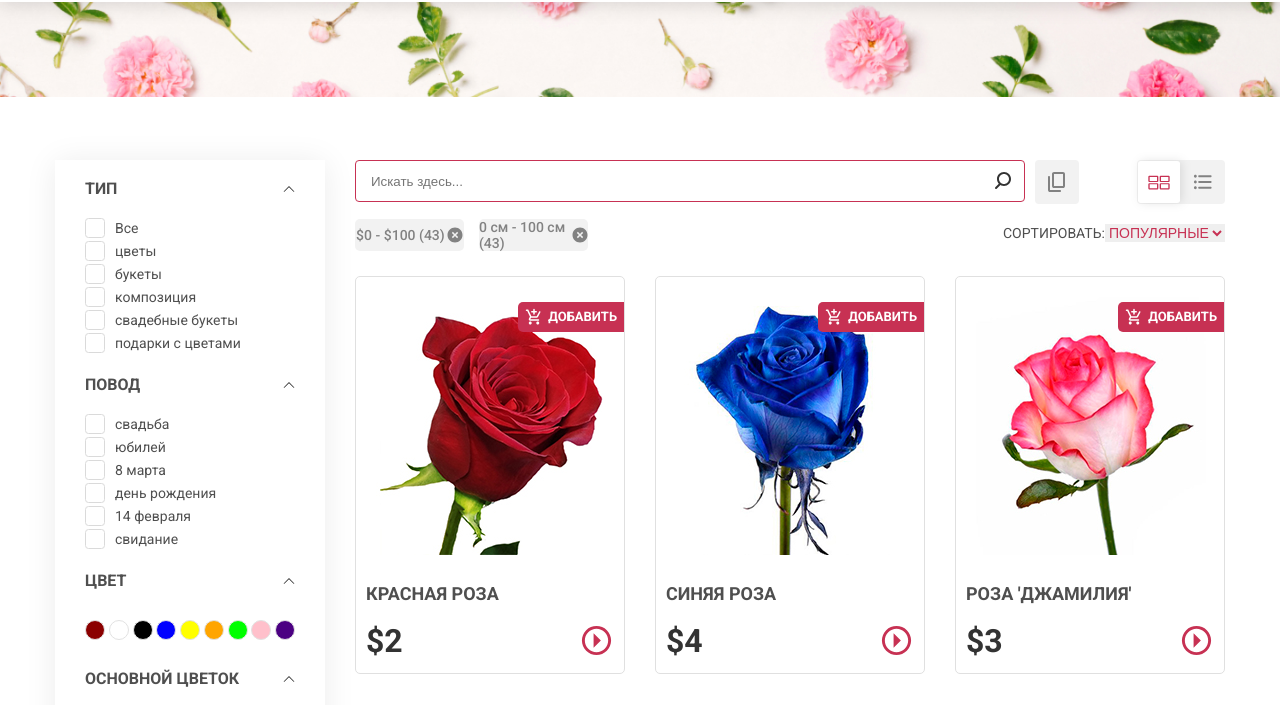
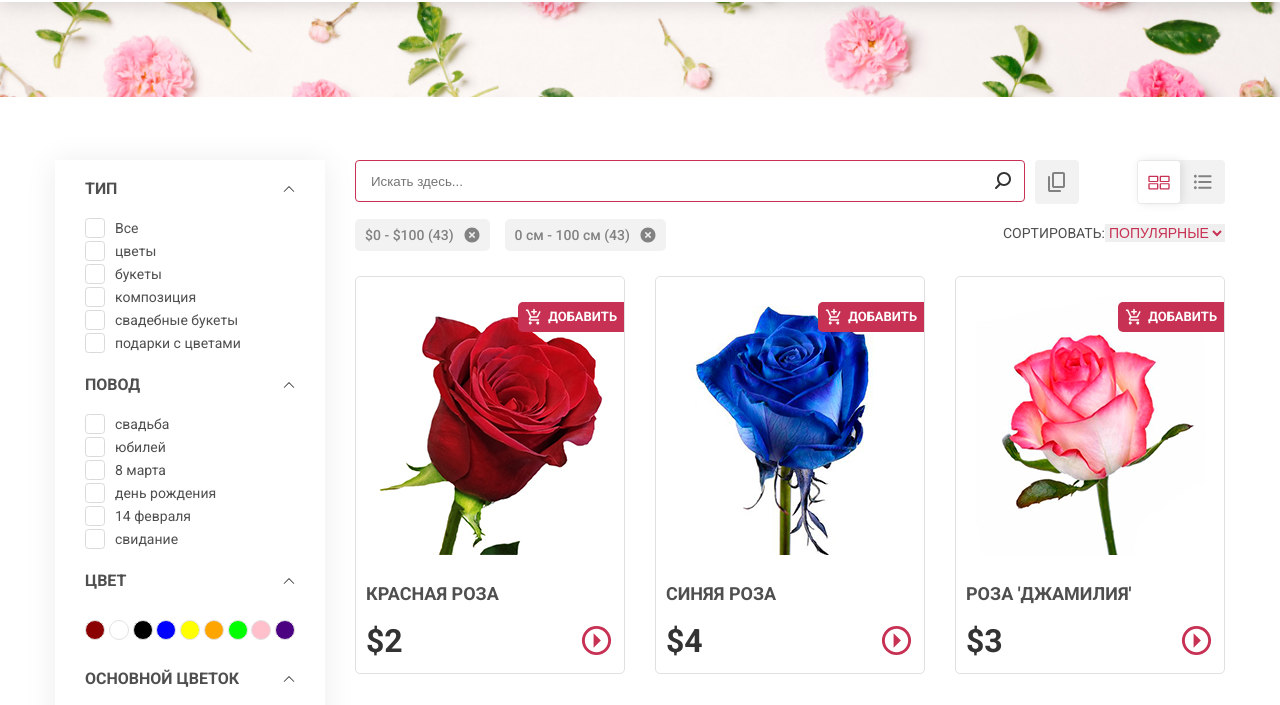
Before and after one commit to AnastasiaSyt/Online-Store, a website built with webpack: page src/index.html in a window 1280 px wide. Shown: the part 76-781 px from the top of the page. Built offline with nearby package versions, Linux system fonts and the light colour scheme.

Commit message:
fix: style tags

```diff
--- a/src/components/filterPage/tags.css
+++ b/src/components/filterPage/tags.css
@@ -1,5 +1,4 @@
 .tag {
-    width: 109px;
     height: 32px;
     background: #F2F2F2;
     border-radius: 5px;
@@ -13,8 +12,11 @@
 
     margin-right: 15px;
     margin-bottom: 25px;
+
+    padding: 0px 10px;
 }
 
 .close_icon {
+    margin-left: 10px;
     cursor: pointer;
 }
```
